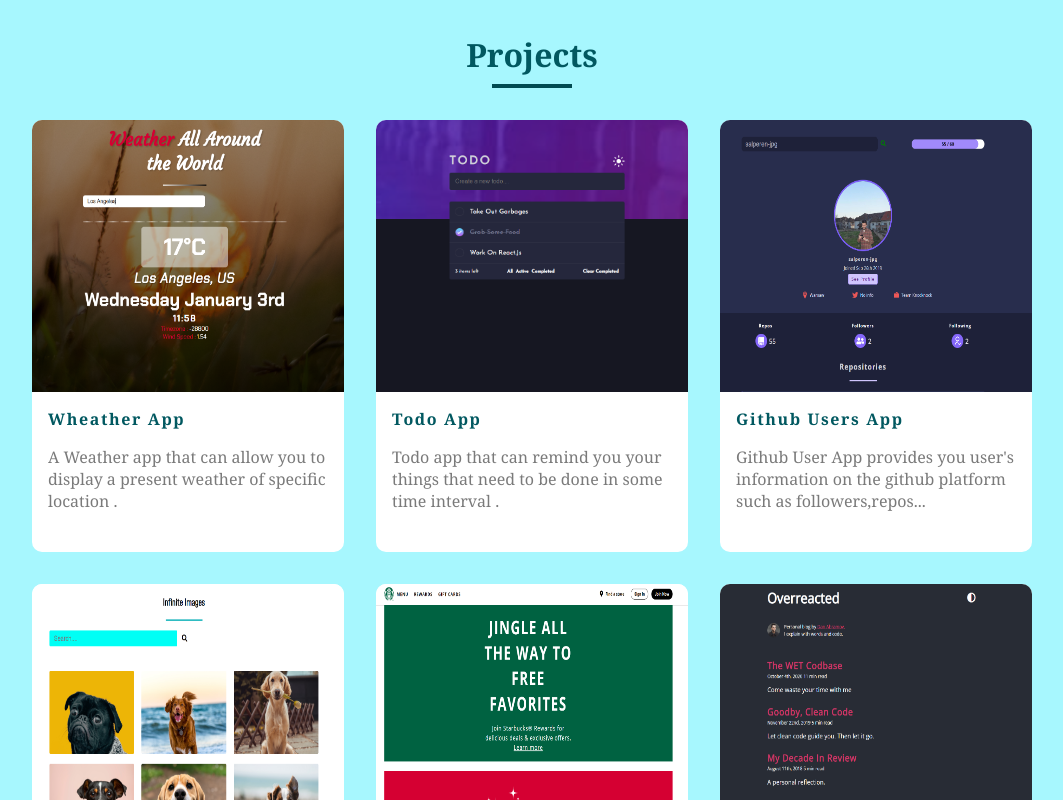
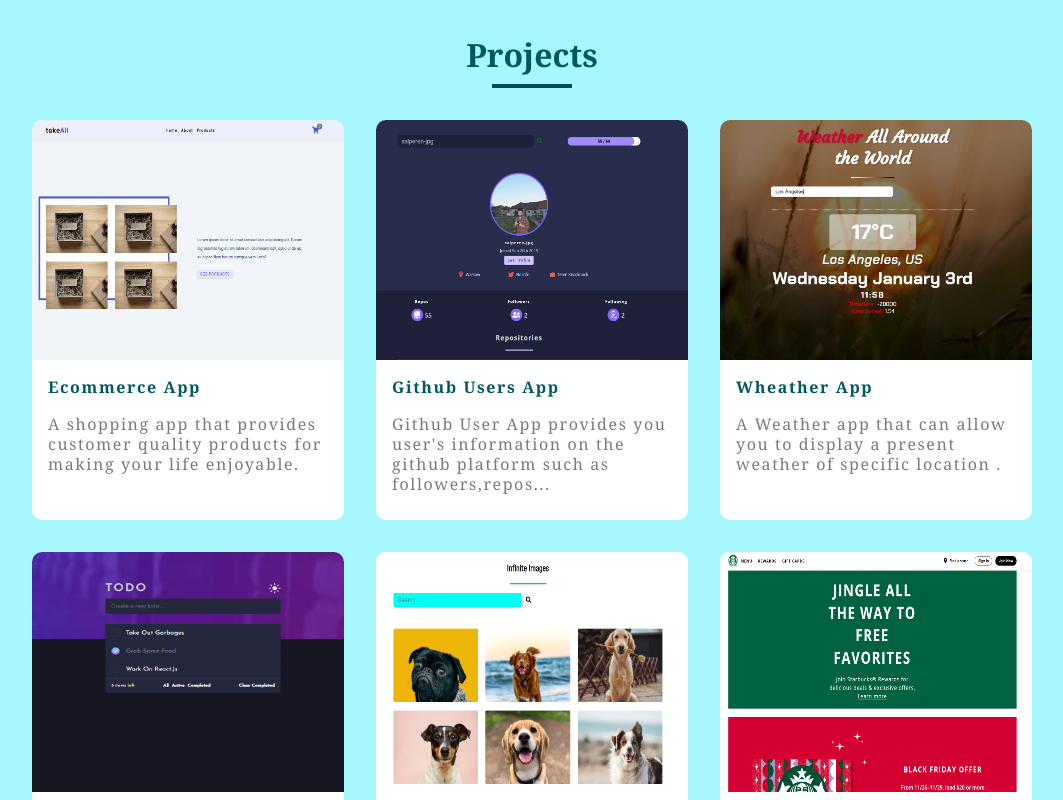
Before and after one commit to salperen-jpg/react-portfolio-app, a React (Create React App) app: page / in a window 1280 px wide. Shown: the part 1360-2160 px from the top of the page, without its empty margins (108-1171 px from the left). Built offline with nearby package versions, Linux system fonts and the light colour scheme.

Commit message:
Added more projects

```diff
--- a/src/Components/Projects/ProjectList.js
+++ b/src/Components/Projects/ProjectList.js
@@ -1,4 +1,22 @@
 export default [
+  {
+    id: 0,
+    image: require('./takeAll.PNG'),
+    live: 'https://react-takeall-app.netlify.app/',
+    repo: 'https://github.com/salperen-jpg/react-ecommerce-app',
+    name: 'Ecommerce App',
+    exp: 'A shopping app that provides customer quality products for making your life enjoyable.',
+    techs: ['React', 'ContextApi', 'Scss', 'Reducer'],
+  },
+  {
+    id: 3,
+    image: require('./github.PNG'),
+    live: 'https://github-user-search-app-react.netlify.app/',
+    repo: 'https://github.com/salperen-jpg/github-user-app',
+    name: 'Github Users App',
+    exp: "Github User App provides you user's information on the github platform such as followers,repos...",
+    techs: ['ContextApi', 'React', 'Auth0', 'Scss'],
+  },
   {
     id: 1,
     image: require('./weather.PNG'),
@@ -17,15 +35,7 @@ export default [
     exp: 'Todo app that can remind you your things that need to be done in some time interval .',
     techs: ['React', 'ContextApi', 'Reducer'],
   },
-  {
-    id: 7,
-    image: require('./github.PNG'),
-    live: 'https://github-user-search-app-react.netlify.app/',
-    repo: 'https://github.com/salperen-jpg/github-user-app',
-    name: 'Github Users App',
-    exp: "Github User App provides you user's information on the github platform such as followers,repos...",
-    techs: ['ContextApi', 'React', 'Scss'],
-  },
+
   {
     id: 4,
     image: require('./photoApp.PNG'),
@@ -54,7 +64,7 @@ export default [
     techs: ['React', 'Css'],
   },
   {
-    id: 11,
+    id: 7,
     image: require('./feedback.PNG'),
     live: 'https://feedback-ui-react-app.netlify.app/',
     repo: 'https://github.com/salperen-jpg/react-feedback-ui-app',
@@ -63,7 +73,7 @@ export default [
     techs: ['React', 'Context Api', 'SCSS'],
   },
   {
-    id: 10,
+    id: 8,
     image: require('./netflix.PNG'),
     live: 'https://netflix-home-page-clone.netlify.app/',
     repo: 'https://github.com/salperen-jpg/react-netflix-homepage-clone',
@@ -71,9 +81,8 @@ export default [
     exp: 'Netflix Homepage Clone',
     techs: ['React', 'CSS'],
   },
-  ,
   {
-    id: 3,
+    id: 9,
     image: require('./quiz.PNG'),
     live: 'https://react-general-knowledge-quiz.netlify.app/',
     repo: 'https://github.com/salperen-jpg/react-quiz-app',
@@ -82,16 +91,25 @@ export default [
     techs: ['React', 'ContextApi'],
   },
   {
-    id: 8,
-    image: require('./expense.PNG'),
-    live: 'https://expence-tracker-app-react.netlify.app/',
-    repo: 'https://github.com/salperen-jpg/react-expense-tracker',
-    name: 'Expense Tracker App',
-    exp: 'Expense tracker can help you to arrange your money in some time interval',
-    techs: ['React', 'Css'],
+    id: 12,
+    image: require('./disne.PNG'),
+    live: 'https://react-disney-clone.netlify.app/',
+    repo: 'https://github.com/salperen-jpg/react-disney-clone',
+    name: 'Disney Clone',
+    exp: 'Disney Clone',
+    techs: ['React.js', 'ContextApi', 'SCSS'],
   },
   {
-    id: 9,
+    id: 11,
+    image: require('./photo.PNG'),
+    live: 'https://vermillion-centaur-f5c881.netlify.app/',
+    repo: 'https://github.com/salperen-jpg/react-photosnap-app',
+    name: 'PhotoSnap',
+    exp: 'PhotoSnap is where photographers can be able to share their stories and awesome shoots !',
+    techs: ['HTML', 'SCSS', 'React'],
+  },
+  {
+    id: 11,
     image: require('./tour.PNG'),
     live: 'https://world-tour-project.netlify.app/',
     repo: 'https://github.com/salperen-jpg/world-tour-project',
@@ -100,12 +118,12 @@ export default [
     techs: ['HTML', 'CSS', 'JavaScript'],
   },
   {
-    id: 99,
-    image: require('./disne.PNG'),
-    live: 'https://react-disney-clone.netlify.app/',
-    repo: 'https://github.com/salperen-jpg/react-disney-clone',
-    name: 'Disney Clone',
-    exp: 'Disney Clone',
-    techs: ['React.js', 'ContextApi', 'SCSS'],
+    id: 10,
+    image: require('./expense.PNG'),
+    live: 'https://expence-tracker-app-react.netlify.app/',
+    repo: 'https://github.com/salperen-jpg/react-expense-tracker',
+    name: 'Expense Tracker App',
+    exp: 'Expense tracker can help you to arrange your money in some time interval',
+    techs: ['React', 'Css'],
   },
 ];
--- a/src/Components/Skills/SkillsData.js
+++ b/src/Components/Skills/SkillsData.js
@@ -19,9 +19,4 @@ export default [
     tech: 'Node.js',
     rate: '50',
   },
-  {
-    id: 5,
-    tech: 'Java',
-    rate: '70',
-  },
 ];
--- a/src/index.css
+++ b/src/index.css
@@ -389,7 +389,7 @@ PROJECTS
 
 .project {
   position: relative;
-  min-height: 27rem;
+  min-height: 25rem;
   perspective: 1500px;
   border-radius: 10px;
 }
@@ -408,7 +408,7 @@ PROJECTS
 .project img {
   border-top-left-radius: 10px;
   border-top-right-radius: 10px;
-  height: 17rem;
+  height: 15rem;
 }
 .project-info {
   padding: 1rem;
@@ -421,6 +421,8 @@ PROJECTS
 .exp {
   margin-top: 1rem;
   color: var(--clr-gray);
+  line-height: 1.25;
+  letter-spacing: 0.1rem;
 }
 .project-back {
   transform: rotateY(180deg);
```
Also changed, not shown: src/Components/Projects/photo.PNG (added), src/Components/Projects/takeAll.PNG (added).
